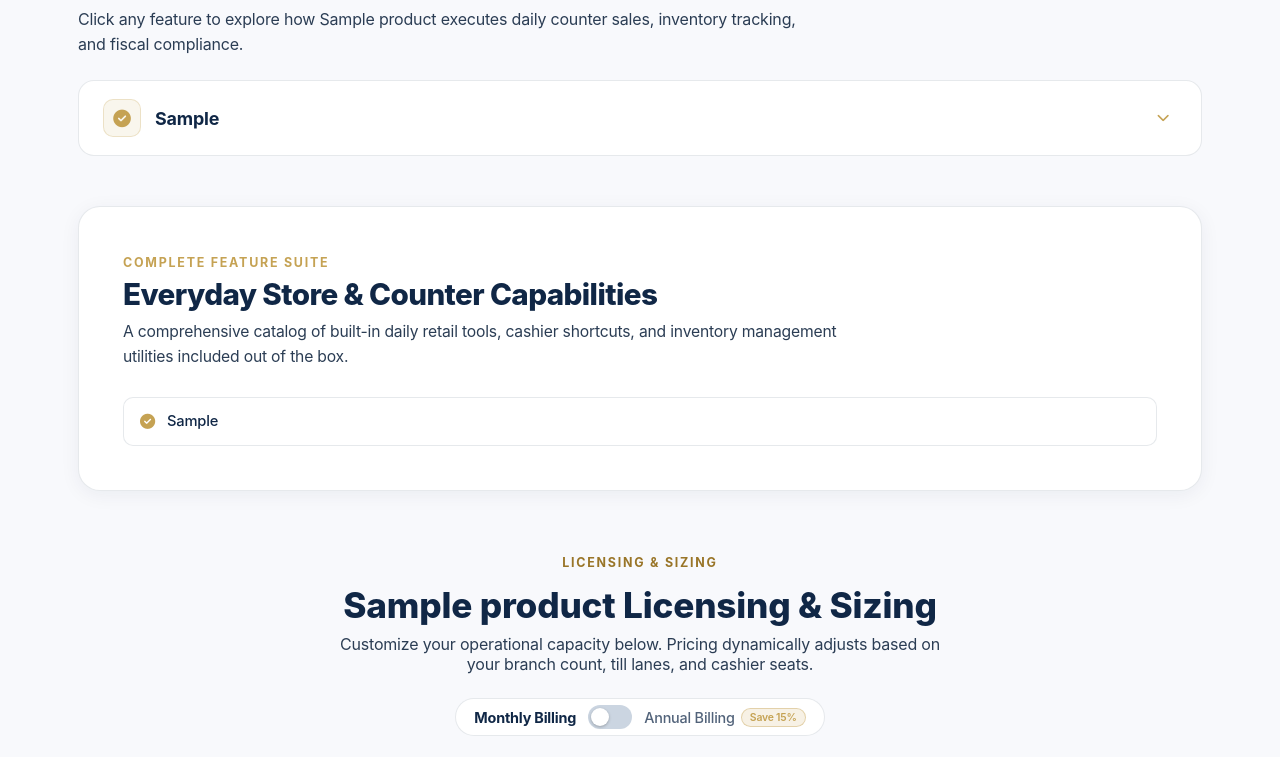
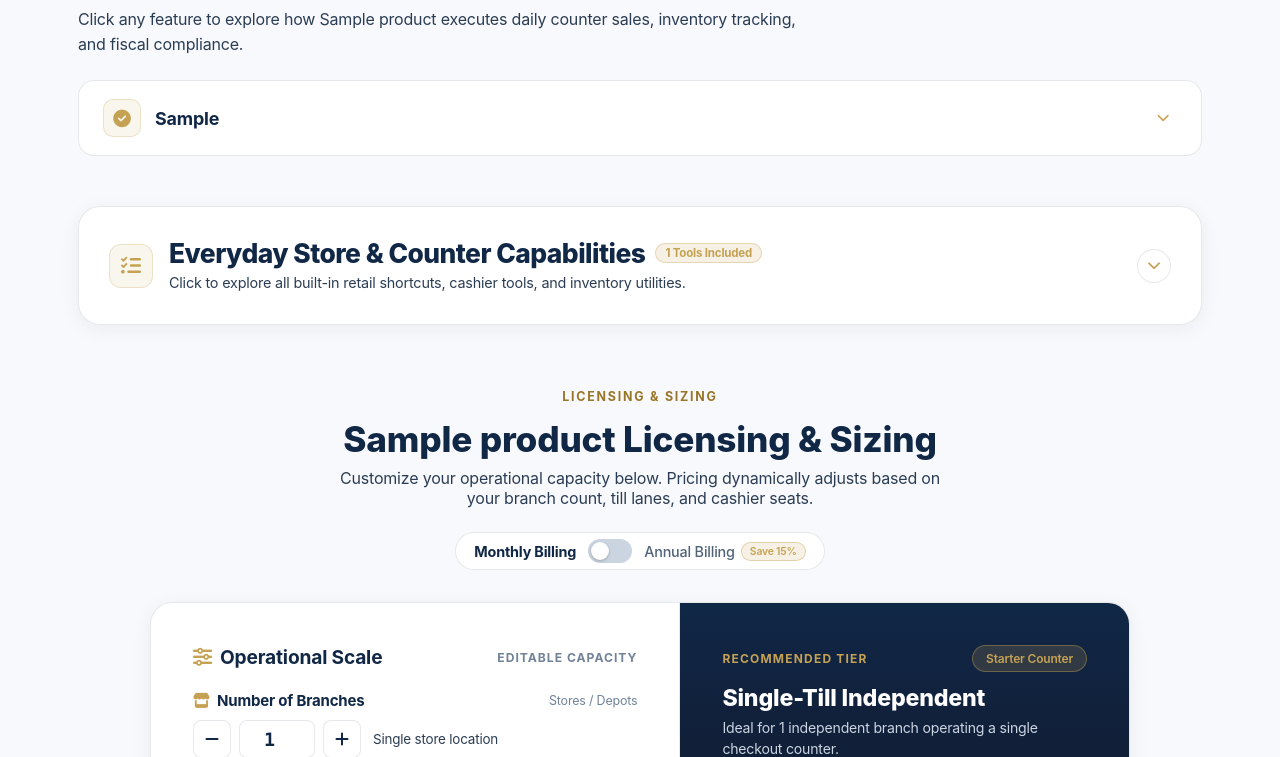
Before and after one commit to Avail-Technologies-Pvt-Ltd/clarity-website, a Django app: a page that uses templates/products_showcase/product_detail.html in a window 1280 px wide. Shown: the part 883-1640 px from the top of the page. Run offline with Django 5.2, Linux system fonts and the light colour scheme; tables that the repository leaves empty hold one stand-in row (values such as "Sample post"); grey boxes marked "Sample" are stand-in pictures; some libraries are stand-ins or nearby versions.

Commit message:
feat(products): make minor capabilities card collapsible and closed by default

```diff
--- a/static/css/styles.css
+++ b/static/css/styles.css
@@ -2467,19 +2467,23 @@ a {
 }
 
 /* Feature Accordions */
-details.feature-accordion-item summary::-webkit-details-marker {
+details.feature-accordion-item summary::-webkit-details-marker,
+details.minor-capabilities-card summary::-webkit-details-marker {
   display: none;
 }
 
-details.feature-accordion-item summary {
+details.feature-accordion-item summary,
+details.minor-capabilities-card summary {
   list-style: none;
 }
 
-details.feature-accordion-item[open] summary .accordion-arrow {
+details.feature-accordion-item[open] summary .accordion-arrow,
+details.minor-capabilities-card[open] summary .accordion-arrow {
   transform: rotate(180deg);
 }
 
-details.feature-accordion-item[open] {
+details.feature-accordion-item[open],
+details.minor-capabilities-card[open] {
   border-color: rgba(197, 162, 83, 0.45) !important;
   box-shadow: 0 4px 20px rgba(0, 0, 0, 0.15);
 }
--- a/templates/products_showcase/product_detail.html
+++ b/templates/products_showcase/product_detail.html
@@ -129,19 +129,34 @@
             </div>
         </div>
 
-        <!-- Comprehensive Minor Features Checklist -->
+        <!-- Comprehensive Minor Features Collapsible Card -->
         {% if minor_features %}
-        <div style="background: var(--bg-card); border: 1px solid var(--border-hairline); border-radius: var(--radius-card); padding: clamp(28px, 4vw, 44px); margin-bottom: 60px; box-shadow: var(--shadow-card);">
-            <div style="margin-bottom: 28px;">
-                <span class="eyebrow" style="color: var(--color-gold); margin-bottom: 6px;">Complete Feature Suite</span>
-                <h2 style="font-size: 1.85rem; font-weight: 800; color: var(--text-primary); letter-spacing: -0.02em; margin-bottom: 8px;">
+        <details class="minor-capabilities-card" style="background: var(--bg-card); border: 1px solid var(--border-hairline); border-radius: var(--radius-card); margin-bottom: 60px; box-shadow: var(--shadow-card); overflow: hidden; transition: all 0.25s ease;">
+            <summary style="padding: clamp(20px, 3.5vw, 30px); cursor: pointer; display: flex; align-items: center; justify-content: space-between; gap: 16px; user-select: none;">
+                <div style="display: flex; align-items: center; gap: 16px;">
+                    <div style="width: 44px; height: 44px; border-radius: 12px; background: var(--color-gold-subtle); color: var(--color-gold); display: flex; align-items: center; justify-content: center; font-size: 1.25rem; flex-shrink: 0; border: 1px solid rgba(197, 162, 83, 0.25);">
+                        <i class="fas fa-list-check"></i>
+                    </div>
+                    <div>
+                        <div style="display: flex; align-items: center; gap: 10px; flex-wrap: wrap;">
+                            <h2 style="font-size: clamp(1.25rem, 2.5vw, 1.65rem); font-weight: 800; color: var(--text-primary); letter-spacing: -0.02em; margin: 0;">
                                 Everyday Store &amp; Counter Capabilities
                             </h2>
-                <p style="color: var(--text-secondary); font-size: 0.98rem; max-width: 720px; line-height: 1.55; margin: 0;">
-                    A comprehensive catalog of built-in daily retail tools, cashier shortcuts, and inventory management utilities included out of the box.
+                            <span class="pill-badge" style="font-size: 0.72rem; padding: 2px 9px; background: rgba(197, 162, 83, 0.15); border-color: rgba(197, 162, 83, 0.35); color: var(--color-gold); font-weight: 700;">
+                                {{ minor_features|length }} Tools Included
+                            </span>
+                        </div>
+                        <p style="color: var(--text-secondary); font-size: 0.90rem; margin: 4px 0 0; line-height: 1.45;">
+                            Click to explore all built-in retail shortcuts, cashier tools, and inventory utilities.
                         </p>
                     </div>
+                </div>
+                <div class="accordion-arrow" style="width: 34px; height: 34px; border-radius: 50%; background: var(--bg-surface); border: 1px solid var(--border-hairline); display: flex; align-items: center; justify-content: center; font-size: 0.85rem; color: var(--color-gold); flex-shrink: 0; transition: transform 0.25s ease;">
+                    <i class="fas fa-chevron-down"></i>
+                </div>
+            </summary>
 
+            <div style="padding: 0 clamp(20px, 3.5vw, 30px) clamp(22px, 3.5vw, 32px); border-top: 1px solid var(--border-hairline); padding-top: 22px;">
                 <div style="display: grid; grid-template-columns: repeat(auto-fit, minmax(290px, 1fr)); gap: 12px;">
                     {% for item in minor_features %}
                     <div style="display: flex; align-items: center; gap: 12px; background: var(--bg-surface); border: 1px solid var(--border-hairline); border-radius: var(--radius-sm); padding: 13px 16px;">
@@ -155,6 +170,7 @@
                     {% endfor %}
                 </div>
             </div>
+        </details>
         {% endif %}
 
         <!-- Single Interactive Pricing Card Section -->
```
Lines whose indentation alone changed are shown as unchanged.
